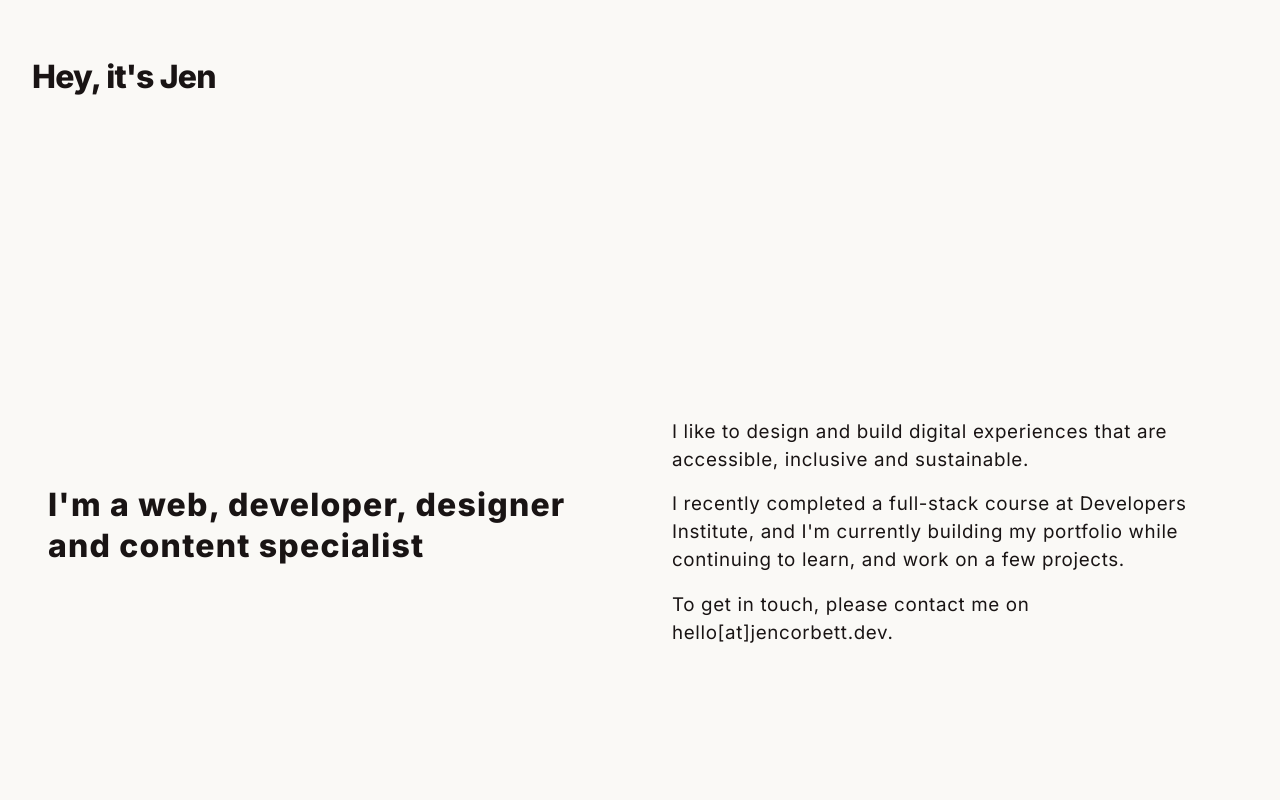
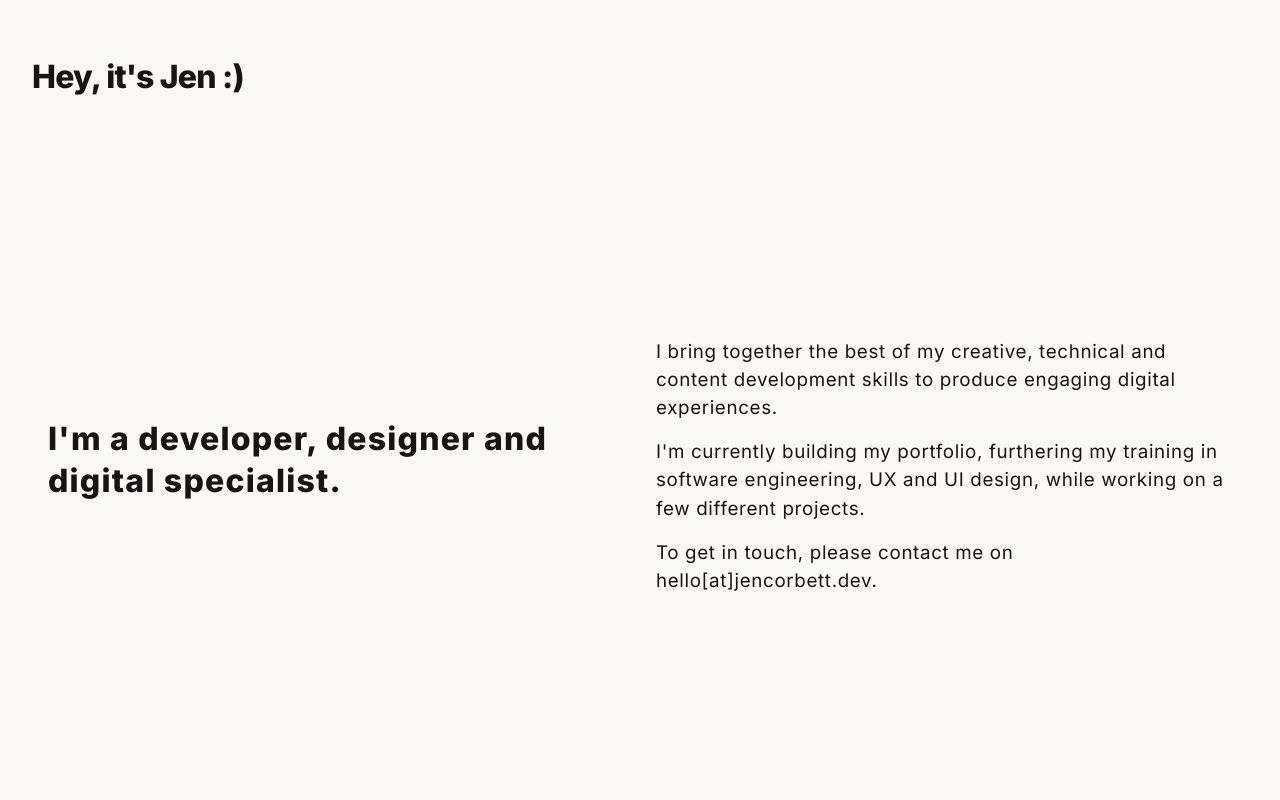
Before and after one commit to ajenstory/jencorbett.dev, a Next.js app in the folder src/: page / in a window 1280 px wide. Shown: the top 800 px of the page. Built offline with nearby package versions, Linux system fonts and the light colour scheme.

Commit message:
Update text

```diff
--- a/src/components/layout/header.js
+++ b/src/components/layout/header.js
@@ -10,7 +10,7 @@ const Header = ({ home, page }) => {
       <header className={headerStyles.header}>
         {home ? (
           <>
-            <h1 className={headerStyles.heading2Xl}>Hey, it's Jen</h1>
+            <h1 className={headerStyles.heading2Xl}>Hey, it's Jen :)</h1>
           </>
         ) : (
           page && (
--- a/src/components/layout/layout.js
+++ b/src/components/layout/layout.js
@@ -12,7 +12,6 @@ const Layout = ({ children, page, home }) => (
   >
     <div>
       <div className={layoutStyles.header}>
-
         {home && <Header home />}
         {page && <Header page />}
       </div>
--- a/src/pages/index.js
+++ b/src/pages/index.js
@@ -2,13 +2,11 @@ import indexStyles from "@styles/index.module.css";
 import Layout from "../components/layout/layout.js";
 
 const description = {
-  h2: "I'm a web, developer, designer and content specialist",
-  intro:
-    "My background spans over a decade in social media, digital marketing and communications",
+  h2: "I'm a developer, designer and digital specialist.",
   aboutMe:
-    "I like to design and build digital experiences that are accessible, inclusive and sustainable.",
+    "I bring together the best of my creative, technical and content development skills to produce engaging digital experiences.",
   status:
-    "I recently completed a full-stack course at Developers Institute, and I'm currently building my portfolio while continuing to learn, and work on a few projects.",
+    "I'm currently building my portfolio, furthering my training in software engineering, UX and UI design, while working on a few different projects.",
   cta: "To get in touch, please contact me on hello[at]jencorbett.dev.",
 };
 
@@ -25,11 +23,12 @@ const Home = () => {
                 <h2 className={indexStyles.title}>{description.h2}</h2>
               </li>
               <li className={indexStyles.gridItem}>
-                {" "}
-                {description.aboutMe} <span className={indexStyles.br} />
                 <span className={indexStyles.br} />
-                {description.status} <span className={indexStyles.br} />
-                {description.cta}
+                {description.aboutMe}
+                <span className={indexStyles.br} /> {description.status}
+                <span className={indexStyles.br} />
+                <span className={indexStyles.br} /> {description.cta}
+                <span className={indexStyles.br} />
               </li>
             </ul>{" "}
           </div>
--- a/src/styles/index.module.css
+++ b/src/styles/index.module.css
@@ -74,9 +74,9 @@
    .grid {
      display: grid;
      grid-template-columns: repeat(2, 1fr);
-     gap: 4rem;
+     gap: 2rem;
      width: 100%;
-     margin: 8rem auto;
+     margin: 2rem auto;
    }
 
    .title {
```
